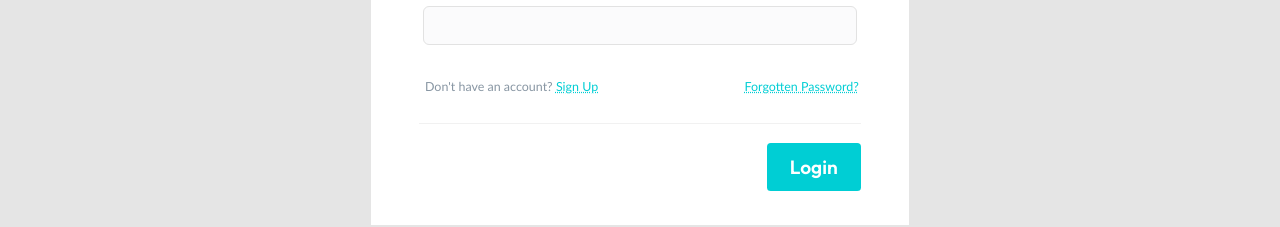
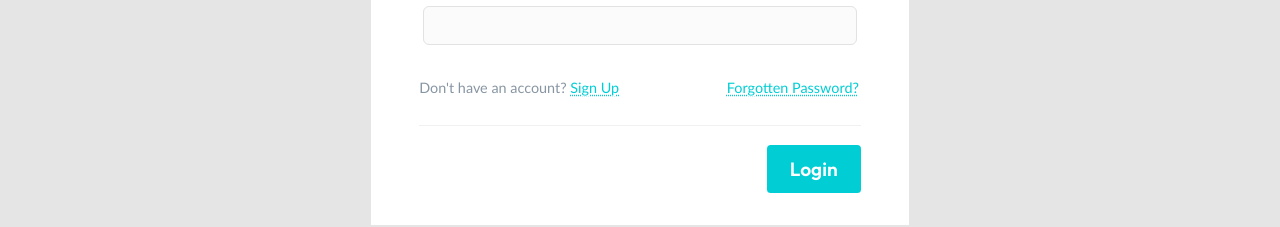
Before and after one commit to nology-tech/quadra-client-project, a React (Create React App) app: page /login in a window 1280 px wide. Shown: the part 532-759 px from the top of the page. Built offline with nearby package versions, Linux system fonts and the light colour scheme.

Commit message:
updated styling for dont have an account

```diff
--- a/src/pages/Login/Login.scss
+++ b/src/pages/Login/Login.scss
@@ -42,11 +42,11 @@
   }
   &__options {
     color: $color-text-secondary;
-    font-size: 0.65rem;
+    font-size: 0.75rem;
     display: flex;
     justify-content: space-between;
     width: 100%;
-    padding: 0 0.1rem 0 0.3rem;
+    padding: 0 0.1rem 0 0rem;
     .signIn__options--forgot {
       display: flex;
       justify-content: flex-end;
```
